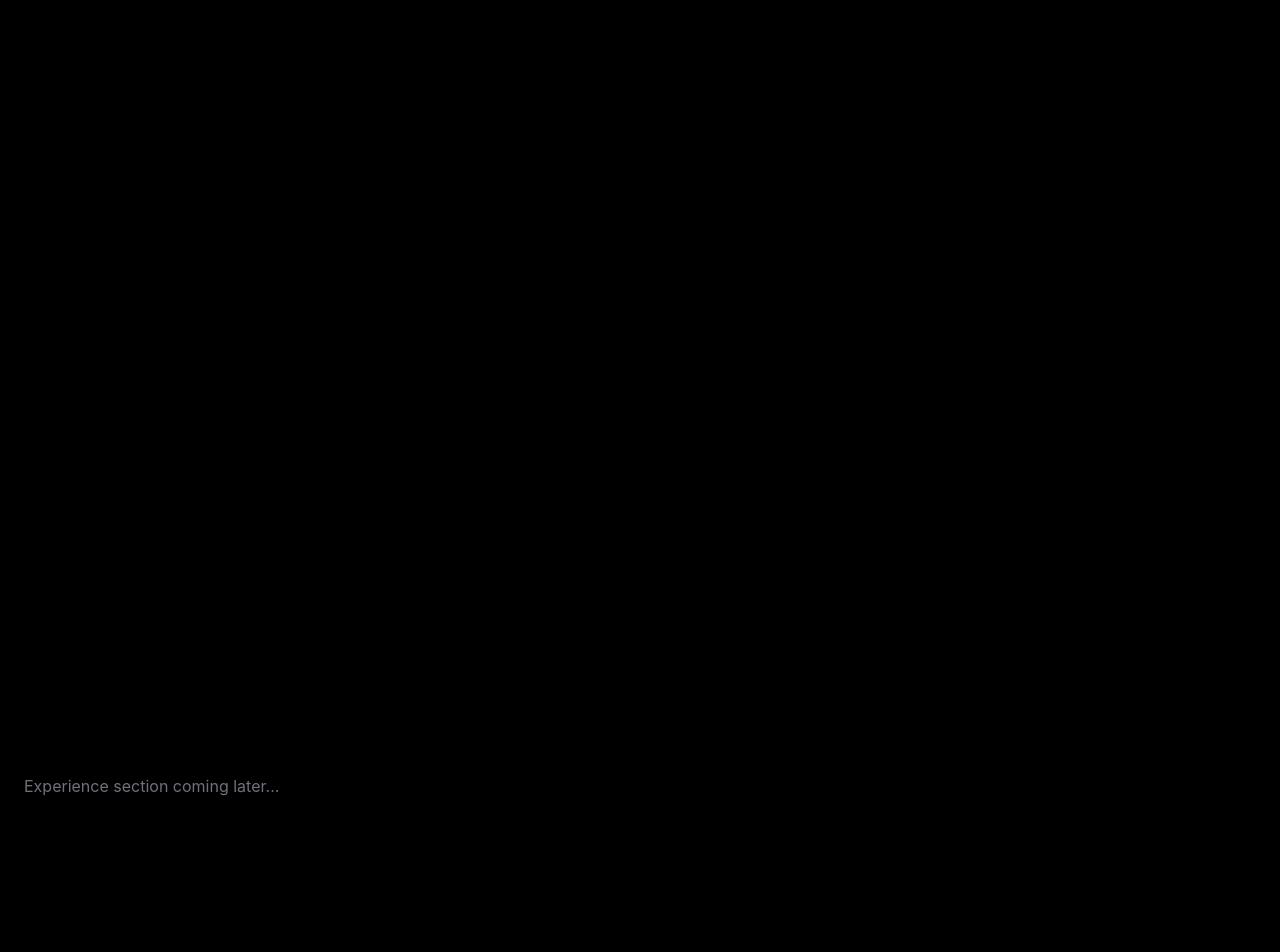
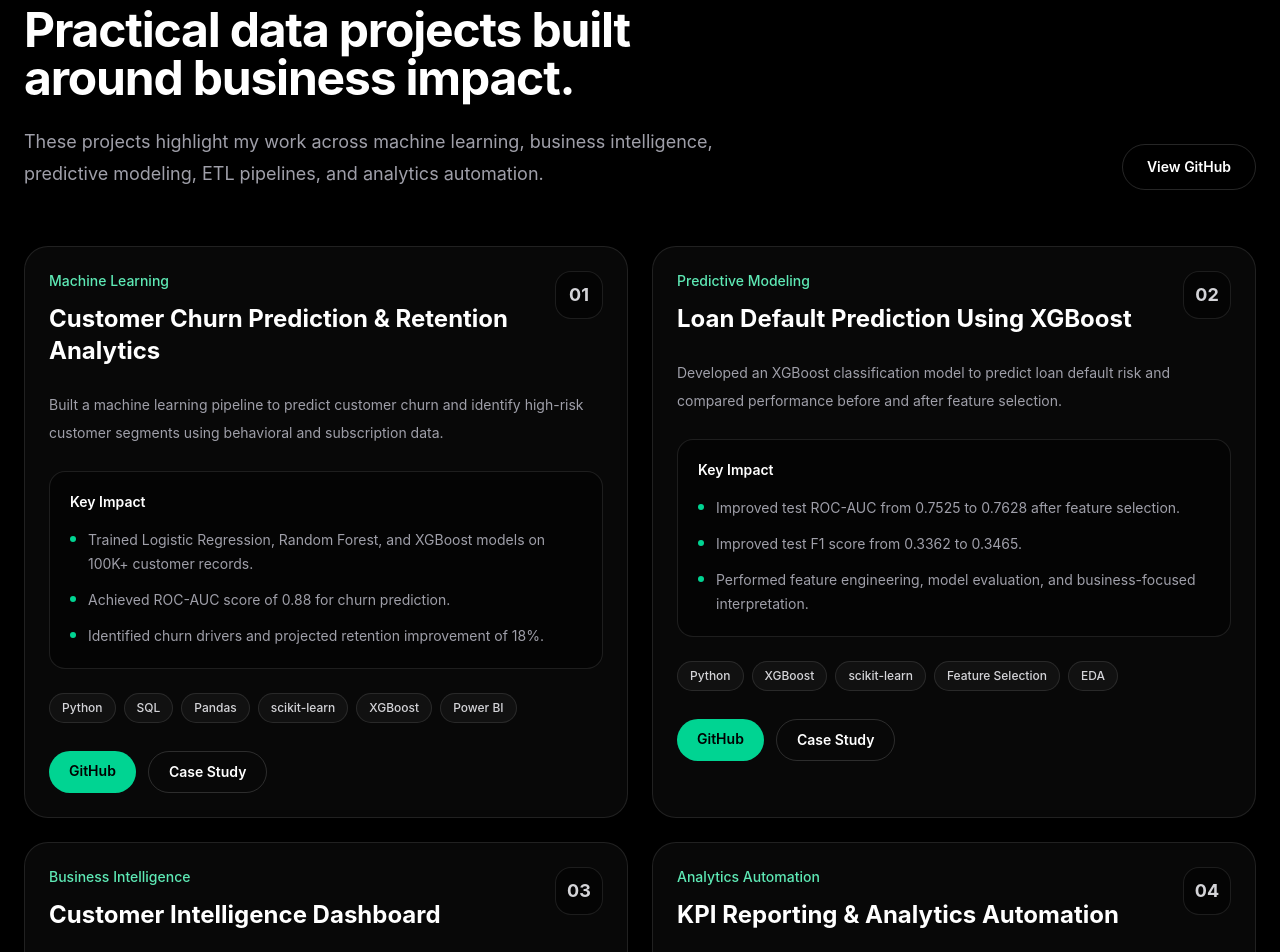
Before and after one commit to PunitJadhav31/my_portfolio_website, a React (Vite) app: page / in a window 1280 px wide. Shown: the part 2280-3232 px from the top of the page. Built offline with nearby package versions, Linux system fonts and the light colour scheme.

Commit message:
Add projects section

```diff
--- a/src/App.jsx
+++ b/src/App.jsx
@@ -1,6 +1,7 @@
 import Navbar from "./components/Navbar";
 import Hero from "./components/Hero";
 import About from "./components/About";
+import Projects from "./components/Projects";
 
 function App() {
   return (
@@ -8,16 +9,11 @@ function App() {
       <Navbar />
       <Hero />
       <About />
-
-      <section id="projects" className="min-h-screen px-6 py-24">
-        <div className="mx-auto max-w-7xl">
-          <p className="text-zinc-500">Projects section coming next...</p>
-        </div>
-      </section>
+      <Projects />
 
       <section id="experience" className="min-h-screen px-6 py-24">
         <div className="mx-auto max-w-7xl">
-          <p className="text-zinc-500">Experience section coming later...</p>
+          <p className="text-zinc-500">Experience section coming next...</p>
         </div>
       </section>
 
--- /dev/null
+++ b/src/components/Projects.jsx
@@ -0,0 +1,171 @@
+const projects = [
+  {
+    title: "Customer Churn Prediction & Retention Analytics",
+    category: "Machine Learning",
+    description:
+      "Built a machine learning pipeline to predict customer churn and identify high-risk customer segments using behavioral and subscription data.",
+    impact: [
+      "Trained Logistic Regression, Random Forest, and XGBoost models on 100K+ customer records.",
+      "Achieved ROC-AUC score of 0.88 for churn prediction.",
+      "Identified churn drivers and projected retention improvement of 18%.",
+    ],
+    tools: ["Python", "SQL", "Pandas", "scikit-learn", "XGBoost", "Power BI"],
+    github: "https://github.com/YOUR_GITHUB_USERNAME",
+    demo: "#",
+  },
+  {
+    title: "Loan Default Prediction Using XGBoost",
+    category: "Predictive Modeling",
+    description:
+      "Developed an XGBoost classification model to predict loan default risk and compared performance before and after feature selection.",
+    impact: [
+      "Improved test ROC-AUC from 0.7525 to 0.7628 after feature selection.",
+      "Improved test F1 score from 0.3362 to 0.3465.",
+      "Performed feature engineering, model evaluation, and business-focused interpretation.",
+    ],
+    tools: ["Python", "XGBoost", "scikit-learn", "Feature Selection", "EDA"],
+    github: "https://github.com/YOUR_GITHUB_USERNAME",
+    demo: "#",
+  },
+  {
+    title: "Customer Intelligence Dashboard",
+    category: "Business Intelligence",
+    description:
+      "Designed an end-to-end customer analytics dashboard to track acquisition, retention, engagement, and behavior trends for business teams.",
+    impact: [
+      "Processed and analyzed 500K+ customer records.",
+      "Performed funnel and cohort analysis to identify drop-off patterns.",
+      "Improved targeting efficiency by 30% through actionable segmentation insights.",
+    ],
+    tools: ["Python", "SQL", "Power BI", "ETL", "Cohort Analysis"],
+    github: "https://github.com/YOUR_GITHUB_USERNAME",
+    demo: "#",
+  },
+  {
+    title: "KPI Reporting & Analytics Automation",
+    category: "Analytics Automation",
+    description:
+      "Built automated reporting workflows and Power BI dashboards to improve visibility into engagement, revenue, and operational KPIs.",
+    impact: [
+      "Created 10+ Power BI dashboards for business stakeholders.",
+      "Improved KPI visibility and decision-making efficiency by 30%.",
+      "Reduced manual reporting work through automated Excel and SQL-based workflows.",
+    ],
+    tools: ["Power BI", "SQL", "Excel", "Python", "Reporting Automation"],
+    github: "https://github.com/YOUR_GITHUB_USERNAME",
+    demo: "#",
+  },
+];
+
+function Projects() {
+  return (
+    <section id="projects" className="bg-black px-6 py-24">
+      <div className="mx-auto max-w-7xl">
+        <div className="mb-14 flex flex-col gap-6 lg:flex-row lg:items-end lg:justify-between">
+          <div>
+            <p className="mb-3 text-sm font-semibold uppercase tracking-[0.3em] text-emerald-400">
+              Featured Projects
+            </p>
+
+            <h2 className="max-w-3xl text-4xl font-bold tracking-tight text-white sm:text-5xl">
+              Practical data projects built around business impact.
+            </h2>
+
+            <p className="mt-6 max-w-3xl text-base leading-8 text-zinc-400 sm:text-lg">
+              These projects highlight my work across machine learning,
+              business intelligence, predictive modeling, ETL pipelines, and
+              analytics automation.
+            </p>
+          </div>
+
+          <a
+            href="https://github.com/PunitJadhav31"
+            target="_blank"
+            rel="noreferrer"
+            className="w-fit rounded-full border border-white/15 px-6 py-3 text-sm font-semibold text-white transition hover:border-emerald-400/50 hover:bg-emerald-400/10 hover:text-emerald-300"
+          >
+            View GitHub
+          </a>
+        </div>
+
+        <div className="grid gap-6 lg:grid-cols-2">
+          {projects.map((project, index) => (
+            <article
+              key={project.title}
+              className="group rounded-3xl border border-white/10 bg-white/[0.03] p-6 transition hover:-translate-y-1 hover:border-emerald-400/40 hover:bg-white/[0.06]"
+            >
+              <div className="mb-6 flex items-start justify-between gap-4">
+                <div>
+                  <p className="text-sm font-medium text-emerald-300">
+                    {project.category}
+                  </p>
+
+                  <h3 className="mt-3 text-2xl font-bold text-white">
+                    {project.title}
+                  </h3>
+                </div>
+
+                <div className="flex h-12 w-12 shrink-0 items-center justify-center rounded-2xl border border-white/10 bg-black/50 text-lg font-bold text-zinc-300 transition group-hover:border-emerald-400/40 group-hover:text-emerald-300">
+                  0{index + 1}
+                </div>
+              </div>
+
+              <p className="text-sm leading-7 text-zinc-400">
+                {project.description}
+              </p>
+
+              <div className="mt-6 rounded-2xl border border-white/10 bg-black/40 p-5">
+                <p className="mb-4 text-sm font-semibold text-white">
+                  Key Impact
+                </p>
+
+                <ul className="space-y-3">
+                  {project.impact.map((point) => (
+                    <li
+                      key={point}
+                      className="flex gap-3 text-sm leading-6 text-zinc-400"
+                    >
+                      <span className="mt-2 h-1.5 w-1.5 shrink-0 rounded-full bg-emerald-400" />
+                      <span>{point}</span>
+                    </li>
+                  ))}
+                </ul>
+              </div>
+
+              <div className="mt-6 flex flex-wrap gap-2">
+                {project.tools.map((tool) => (
+                  <span
+                    key={tool}
+                    className="rounded-full border border-white/10 bg-white/[0.04] px-3 py-1.5 text-xs font-medium text-zinc-300"
+                  >
+                    {tool}
+                  </span>
+                ))}
+              </div>
+
+              <div className="mt-7 flex flex-wrap gap-3">
+                <a
+                  href={project.github}
+                  target="_blank"
+                  rel="noreferrer"
+                  className="rounded-full bg-emerald-400 px-5 py-2.5 text-sm font-semibold text-black transition hover:bg-emerald-300"
+                >
+                  GitHub
+                </a>
+
+                <a
+                  href={project.demo}
+                  className="rounded-full border border-white/15 px-5 py-2.5 text-sm font-semibold text-white transition hover:border-white/40 hover:bg-white/10"
+                >
+                  Case Study
+                </a>
+              </div>
+            </article>
+          ))}
+        </div>
+      </div>
+    </section>
+  );
+}
+
+export default Projects;
```
